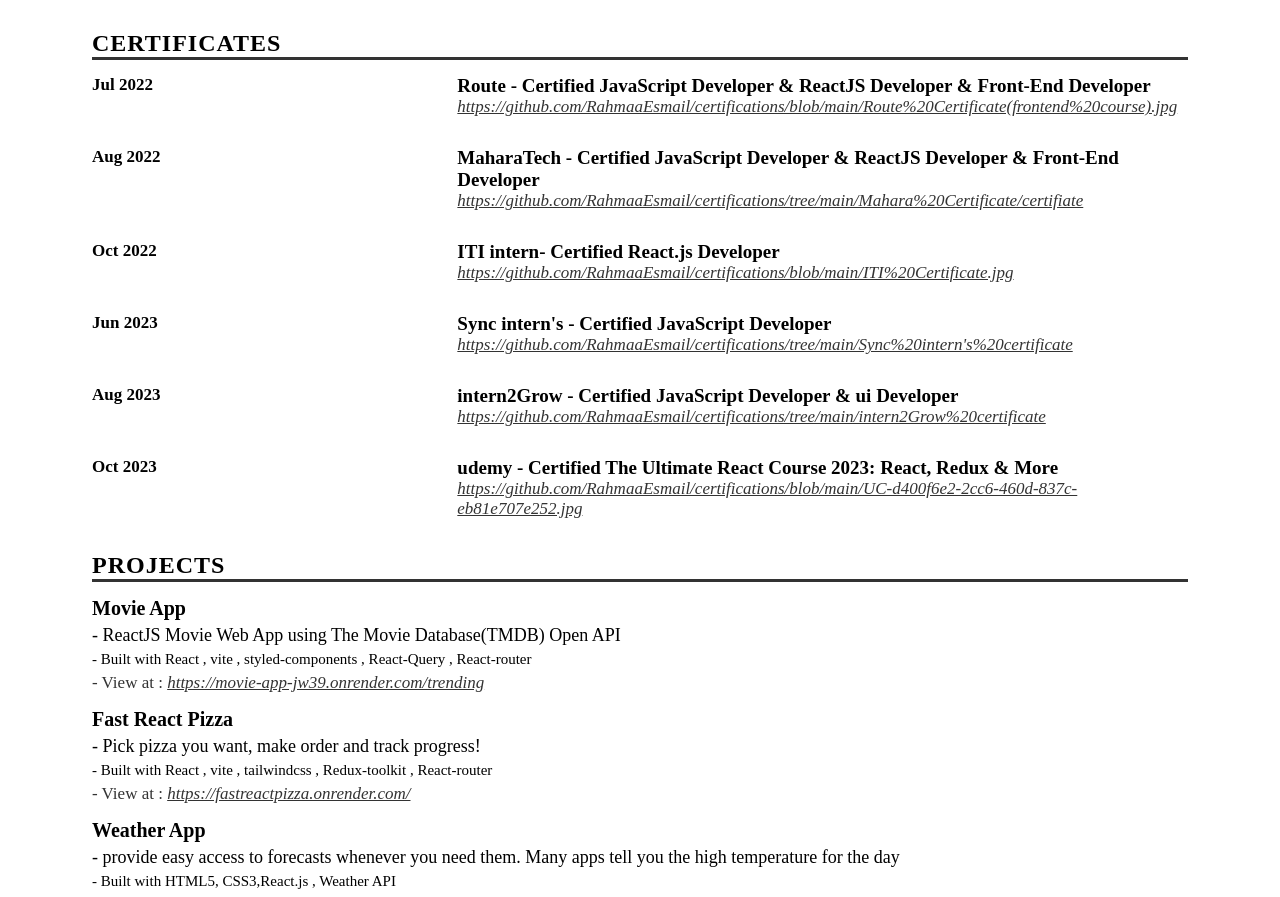
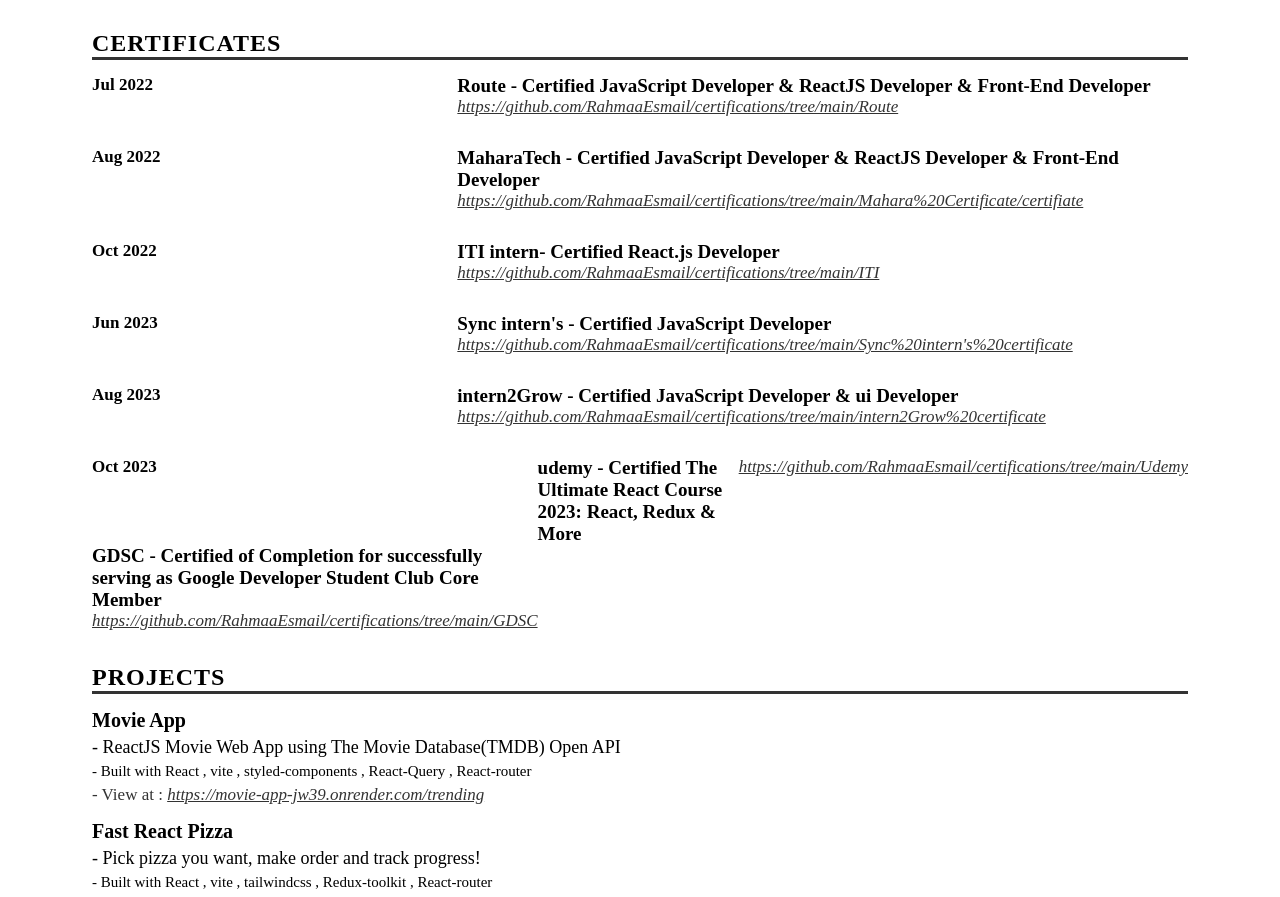
Before and after one commit to RahmaaEsmail/My_Resume, a plain HTML site: page index.html in a window 1280 px wide. Shown: the part 1091-1988 px from the top of the page. Drawn offline with nearby package versions, Linux system fonts and the light colour scheme; a web font is replaced by a local one.

Commit message:
Edit certificate links

```diff
--- a/index.html
+++ b/index.html
@@ -217,7 +217,7 @@
                         </p>
                         <p>
                             <a
-                                href="https://github.com/RahmaaEsmail/certifications/blob/main/Route%20Certificate(frontend%20course).jpg">https://github.com/RahmaaEsmail/certifications/blob/main/Route%20Certificate(frontend%20course).jpg</a>
+                                href="https://github.com/RahmaaEsmail/certifications/tree/main/Route">https://github.com/RahmaaEsmail/certifications/tree/main/Route</a>
                         </p>
                     </div>
                 </div>
@@ -247,8 +247,8 @@
                     <div>
                         <p>ITI intern- Certified React.js Developer</p>
                         <p>
-                            <a href="https://github.com/RahmaaEsmail/certifications/blob/main/ITI%20Certificate.jpg">
-                                https://github.com/RahmaaEsmail/certifications/blob/main/ITI%20Certificate.jpg</a>
+                            <a href="https://github.com/RahmaaEsmail/certifications/tree/main/ITI">
+                                https://github.com/RahmaaEsmail/certifications/tree/main/ITI</a>
                         </p>
                     </div>
                 </div>
@@ -290,10 +290,19 @@
                                 <p>udemy - Certified The Ultimate React Course 2023: React, Redux & More</p>
                                 <p>
                                     <a
-                                        href="https://github.com/RahmaaEsmail/certifications/blob/main/UC-d400f6e2-2cc6-460d-837c-eb81e707e252.jpg">
-                                        https://github.com/RahmaaEsmail/certifications/blob/main/UC-d400f6e2-2cc6-460d-837c-eb81e707e252.jpg</a>
+                                        href="https://github.com/RahmaaEsmail/certifications/tree/main/Udemy">
+                                        https://github.com/RahmaaEsmail/certifications/tree/main/Udemy</a>
                         </p>
                     </div>
+
+                    <div>
+                        <p>GDSC - Certified of Completion for successfully serving as Google Developer Student Club Core Member </p>
+                        <p>
+                            <a
+                                href="https://github.com/RahmaaEsmail/certifications/tree/main/GDSC">
+                                https://github.com/RahmaaEsmail/certifications/tree/main/GDSC</a>
+                </p>
+            </div>
                 </div>
             </div>
         </div>
```
